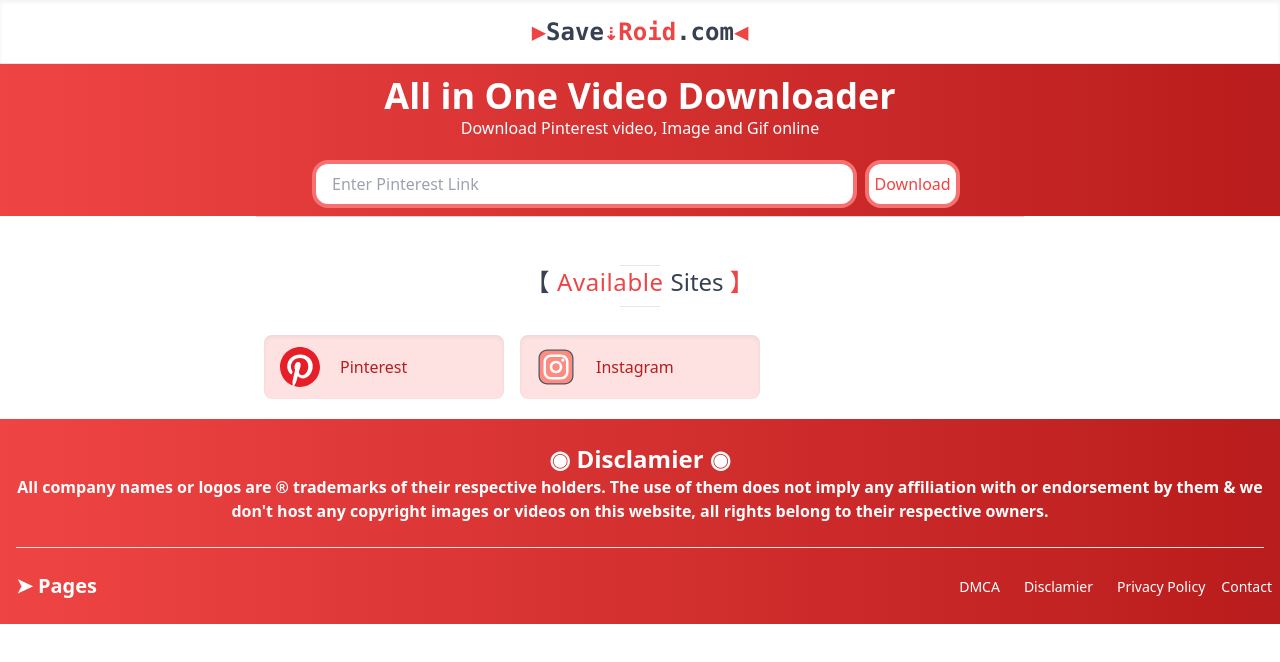
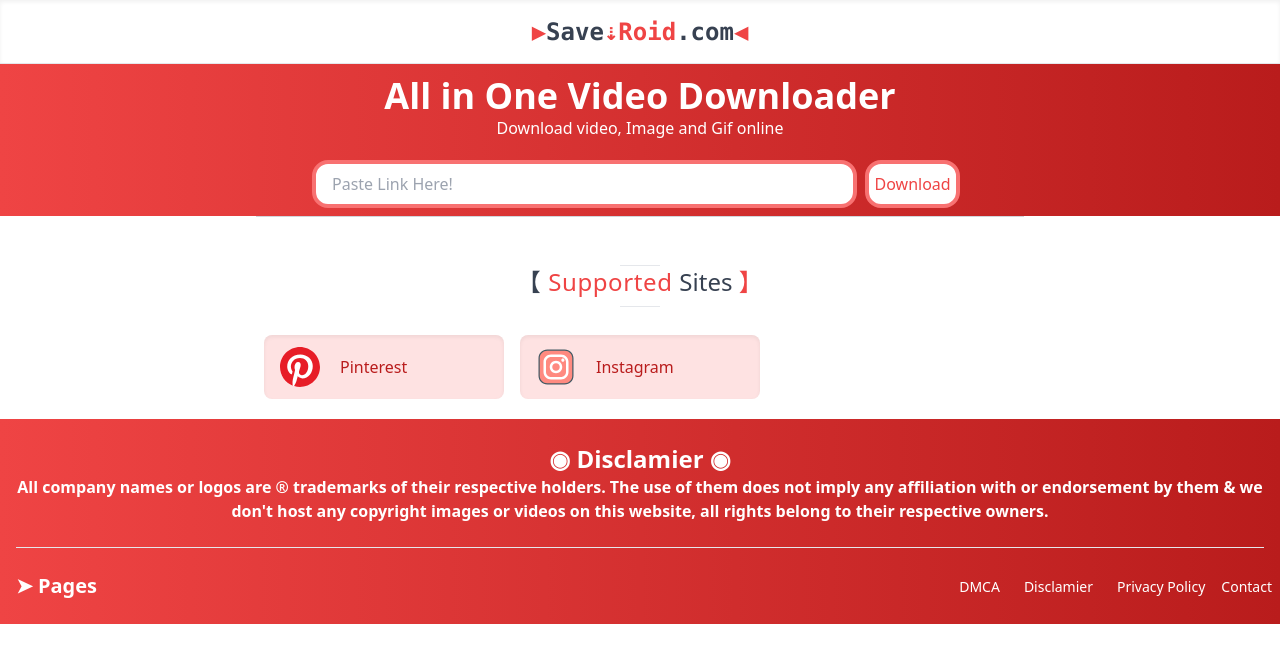
Before and after one commit to codingstark-dev/saveroid, a Next.js app: page / in a window 1280 px wide. Shown: the top 662 px of the page. Built offline with nearby package versions, Linux system fonts and the light colour scheme; what @badrap/bar-of-progress would draw is missing.

Commit message:
90% done

```diff
--- a/src/componets/AbSites.tsx
+++ b/src/componets/AbSites.tsx
@@ -7,7 +7,7 @@
         <hr className="w-10 m-auto" />
         <h1 className="text-2xl px-2 text-current items-center font-medium">
           <span className="tracking-wide">【</span>
-          <span className="text-red-500 tracking-wide"> Available </span>
+          <span className="text-red-500 tracking-wide"> Supported </span>
           <span>Sites </span>
           <span className="tracking-wide text-red-500">】</span>
         </h1>
--- a/src/componets/Dlform.tsx
+++ b/src/componets/Dlform.tsx
@@ -3,6 +3,8 @@
 
 type defautlProps = {
   defaultValue?: string;
+  title: string;
+  subtitle: string;
 };
 const Dlform = (props: defautlProps) => {
   const router = useRouter();
@@ -10,11 +12,19 @@
     { route: 'pinterest-video-downloader', url: ['pinterest.com/pin', 'pin.it'] },
     { route: 'facebook-video-downloader', url: ['facebook.com', 'fb.com'] },
   ];
-
+  // const [index, setIndex] = useState(0);
+  // const TEXTS = ['Forest', 'Building', 'Tree', 'Color'];
   const [Textval, setTextval] = useState('');
   useEffect(() => {
     setTextval(props.defaultValue as string);
   }, [props.defaultValue]);
+  // useEffect(() => {
+  //   const intervalId = setInterval(
+  //     () => setIndex((index) => index + 1),
+  //     3000 // every 3 seconds
+  //   );
+  //   return () => clearTimeout(intervalId);
+  // }, []);
   let onChange = (e: any) => {
     let text: string = e.target.value;
     setTextval(text);
@@ -62,11 +72,9 @@
     <>
       <div className="bg-gradient-to-r from-red-500 to-red-700 h-auto pt-16 ">
         <div className=" max-w-2xl mx-auto">
-          <h1 className="text-4xl text-center  font-semibold text-white  pt-3">
-            All in One Video Downloader
-          </h1>
+          <h1 className="text-4xl text-center  font-semibold text-white  pt-3">{props.title} </h1>
           <h2 className=" text-center  font-medium text-white  pb-3 text-base">
-            Download Pinterest video, Image and Gif online
+            {props.subtitle}{' '}
           </h2>
 
           <form
@@ -90,7 +98,8 @@
               // v-on:input="updateValue($event.target.value)"
               // onchange="this.setCustomValidity('')"
               onChange={onChange}
-              placeholder="Enter Pinterest Link"
+              placeholder="Paste Link Here!"
+              // placeholder={'Enter Pinterest Link' + TEXTS[index % TEXTS.length]}
               className="focus:outline-none items-center w-full  m-0 p-4 h-12  outline-transparent bg-white border-4 rounded-2xl border-red-400 text-base "
             />
             <button
--- a/src/pages/index.tsx
+++ b/src/pages/index.tsx
@@ -14,6 +14,8 @@
           />
         }
         dlform={true}
+        title="All in One Video Downloader"
+        subtitle="Download video, Image and Gif online"
       >
         <br />
         <AbSites></AbSites>
--- a/src/pages/invalid-url.tsx
+++ b/src/pages/invalid-url.tsx
@@ -16,6 +16,8 @@
           />
         }
         dlform={true}
+        title="All in One Video Downloader"
+        subtitle="Download video, Image and Gif online"
       >
         <br />
         <div
--- a/src/pages/tools/pinterest-video-downloader.tsx
+++ b/src/pages/tools/pinterest-video-downloader.tsx
@@ -122,6 +122,8 @@
           />
         }
         dlform={true}
+        title="Pinterest Video Downloader 2021"
+        subtitle="Download Pinterest video, Image, Gif online and Pinterest Story Downloader"
         defaultValue={router.query.dl != undefined ? (router.query.dl as string) : ('' as string)}
       >
         <br />
--- a/src/templates/Main.tsx
+++ b/src/templates/Main.tsx
@@ -10,20 +10,29 @@
   children: ReactNode;
   dlform?: boolean;
   defaultValue?: string;
+  title: string;
+  subtitle: string;
 };
 
 const Main = (props: IMainProps) => (
   <div className="antialiased w-full text-gray-700">
     {props.meta}
     <NavBar></NavBar>
-    {props.dlform ? <Dlform defaultValue={props.defaultValue as string}></Dlform> : <></>}
+    {props.dlform ? (
+      <Dlform
+        defaultValue={props.defaultValue as string}
+        title={props.title as string}
+        subtitle={props.subtitle as string}
+      ></Dlform>
+    ) : (
+      <></>
+    )}
     <div className="max-w-screen-md mx-auto">
       <div className="border-b border-gray-300">
         {/* <div className="pt-16 pb-8">
           <div className="font-bold text-3xl text-gray-900">{Config.title}</div>
           <div className="text-xl">{Config.description}</div>
         </div> */}
-
       </div>
 
       <div className="py-5 text-xl content">{props.children}</div>
```
